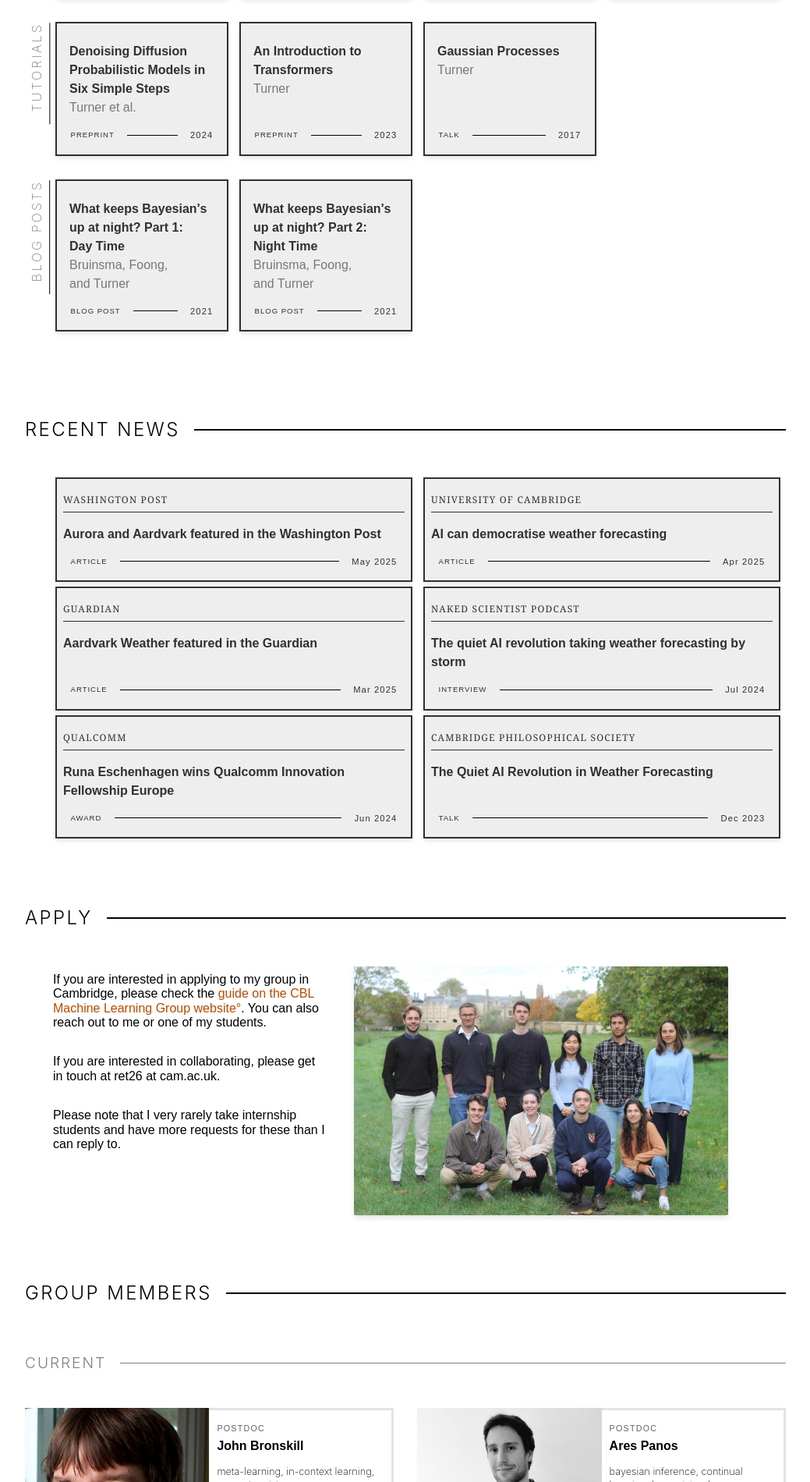
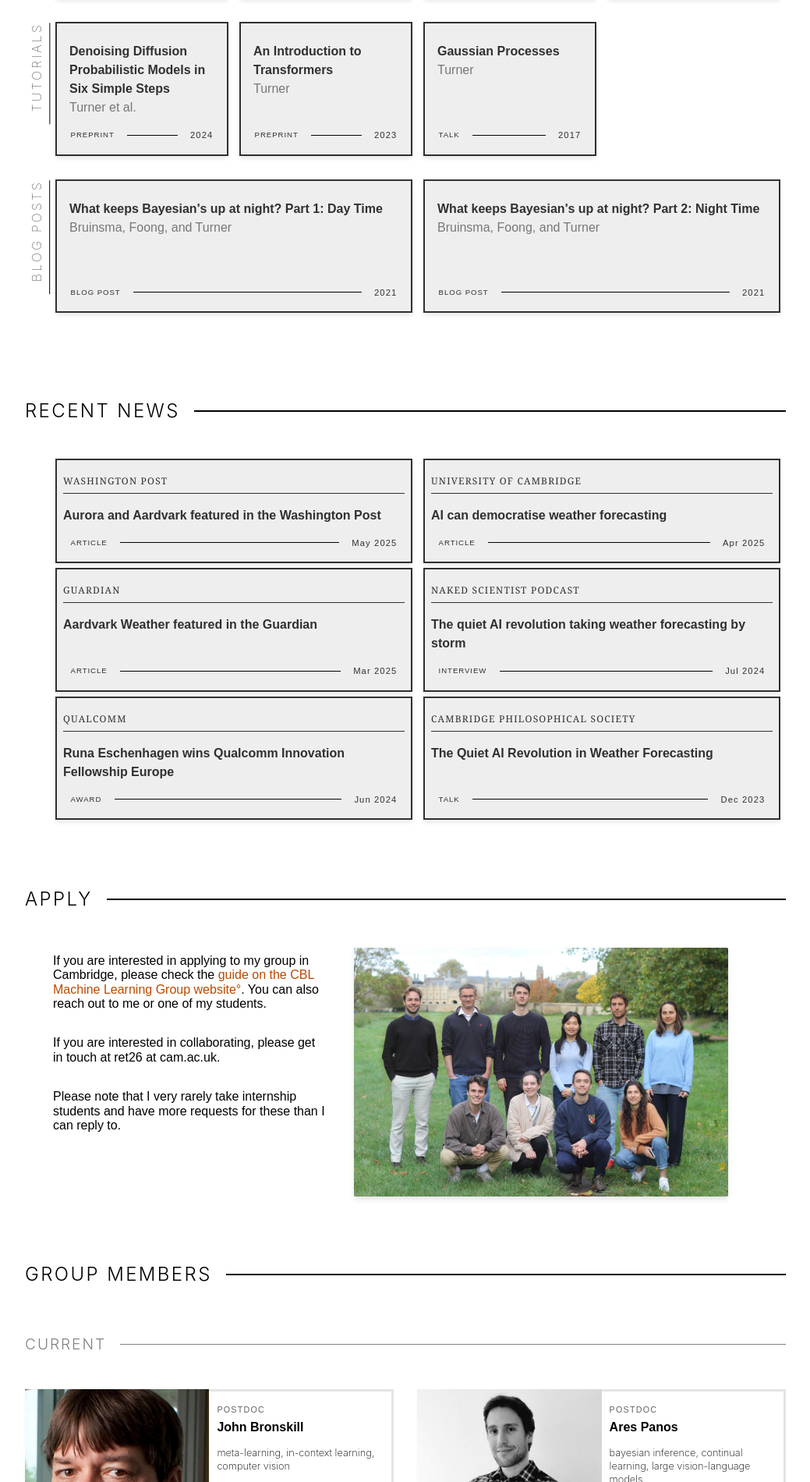
Before and after one commit to rich-turner-group/rich-turner-group.github.io, a Jekyll site: the page built from index.md, in a window 1280 px wide. Shown: the part 1521-3421 px from the top of the page at 78% size, without its empty margins (120-1159 px from the left). Built offline with Jekyll 4.4.1, drawn with Linux system fonts in a browser that asks for light colours.

Commit message:
Fix typo in elsif

```diff
--- a/_includes/publication_item.html
+++ b/_includes/publication_item.html
@@ -1,9 +1,9 @@
 {%- assign size = include.num_posts -%}
 {%- if size == 1 -%}
       <div class="w-100 ph2 pb2">
-{%- elseif size == 2 -%}
+{%- elsif size == 2 -%}
       <div class="w-100 w-50-l w-50-m ph2 pb2">
-{%- elseif size == 5 -%}
+{%- elsif size == 5 -%}
   {%- assign last_three_threshold = size | minus: 3 -%}
   {%- if post_index < 2 -%}
       <div class="w-100 w-50-l w-50-m ph2 pb2">
```
